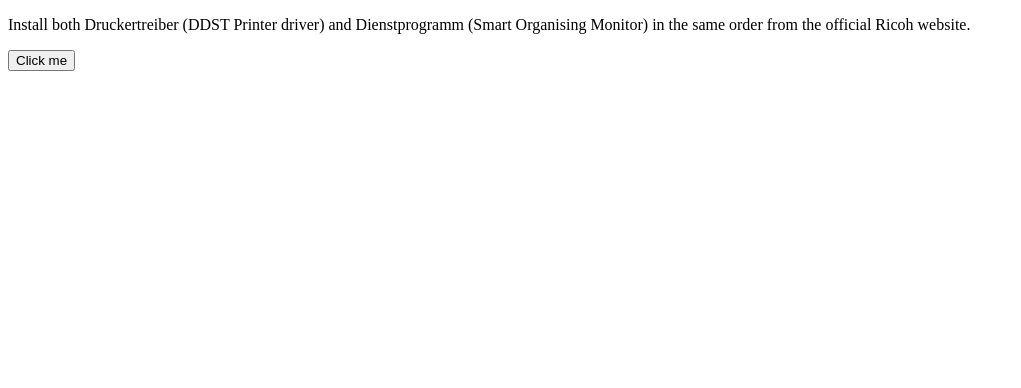
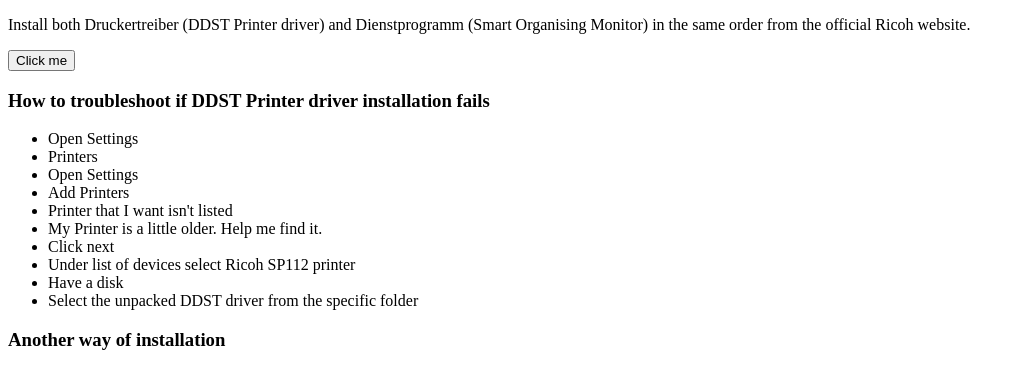
Before and after one commit to planapearson/RicohSP112, a plain HTML site: page index.html in a window 1280 px wide. Shown: the whole page, without its empty margins (0-1021 px from the left). Drawn offline with Linux system fonts and the light colour scheme.

Commit message:
Update index.html

```diff
--- a/index.html
+++ b/index.html
@@ -8,6 +8,13 @@
     <a href="https://support.ricoh.com/bb/html/dr_ut_e/apc/model/sp112/sp112.htm?lang=de">
     <button>Click me</button>
     </a>
+    <h3>How to troubleshoot if DDST Printer driver installation fails</h3>
+    <p><ul><li>Open Settings</li><li>Printers</li><li>Open Settings</li><li>Add Printers</li><li>Printer that I want isn't listed</li><li>My Printer is a little older. Help me find it.</li><li>Click next</li>
+    <li>Under list of devices select Ricoh SP112 printer</li><li>Have a disk</li><li>Select the unpacked DDST driver from the specific folder</li></ul></p>
+
+    <h3>Another way of installation</h3>
+    <p></p>
+
 
   </body>
 </html>
```
